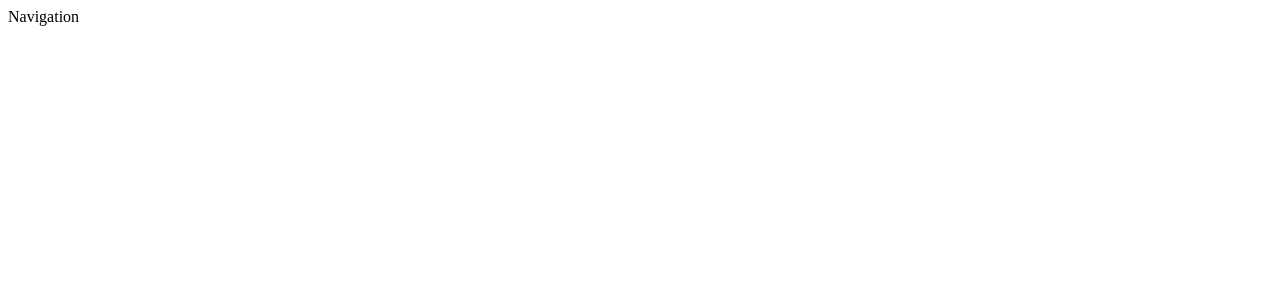
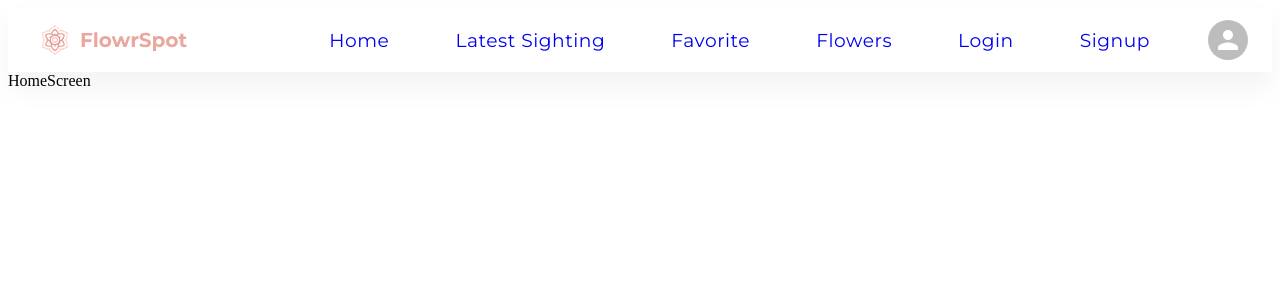
Before and after one commit to dud-hx/flowr_spot, a React (Create React App) app: page / in a window 1280 px wide. Shown: the top 300 px of the page. Built offline with nearby package versions, Linux system fonts and the light colour scheme.

Commit message:
added navigation

```diff
--- a/src/App.tsx
+++ b/src/App.tsx
@@ -1,12 +1,29 @@
-import React from 'react';
-import  "./assets/style/index.scss"
-import Navigation from './components/Navigation';
-function App() {
+import React from "react";
+import { Routes, BrowserRouter, Route } from "react-router-dom";
+import "./assets/style/index.scss";
+import Login from "./components/authenticationComponents/Login";
+import Signup from "./components/authenticationComponents/Signup";
+import FavoriteFlowers from "./components/flowerComponents/FavoriteFlowers";
+import FlowerList from "./components/flowerComponents/FlowerList";
+import HomeScreen from "./components/HomeScreen";
+import Navigation from "./components/Navigation";
+import SightingList from "./components/sightingsComponents/SightingList";
+
+const App: React.FC<{}> = () => {
   return (
-    <div className="app" >
-      <Navigation/>
+    <div className="app">
+      <Navigation />
+         <Routes>
+          <Route path='/' element={<HomeScreen />} />
+          <Route path="favorites" element={<FavoriteFlowers />}/>
+          <Route path="flowers" element={<FlowerList />}/>
+          <Route path="login" element={<Login />} />
+          <Route path="signup" element={<Signup />} />
+          <Route path="sighting" element={<SightingList />} />
+        </Routes>
+
     </div>
   );
-}
+};
 
 export default App;
--- /dev/null
+++ b/src/RouterConst.js
@@ -0,0 +1,19 @@
+export const routeItems = [{
+    path: '/',
+    text: 'Home'
+}, {
+    path: '/sighting',
+    text: 'Latest sighting'
+}, {
+    path: '/favorites',
+    text: 'Favorite'
+}, {
+    path: '/flowers',
+    text: 'Flowers'
+},{
+    path: '/login',
+    text: 'Login'
+}, {
+    path: '/signup',
+    text: 'Signup'
+}];
--- a/src/assets/style/components.scss
+++ b/src/assets/style/components.scss
@@ -1 +1,9 @@
 /*contains style for each component */
+//navigation
+.appbar{
+    height: 80px;
+    .bgColor{
+        background-color: $black;
+    }
+
+}
--- a/src/assets/style/generic.scss
+++ b/src/assets/style/generic.scss
@@ -1 +1,20 @@
 /*contains styles such as CSS reset roles, global box-sizing rules, and CSS normalising ruless*/
+
+.MuiAppBar-root {
+  &.appbar--style {
+    background-color: $white;
+    box-shadow: 0px 15px 30px rgba(0, 0, 0, 0.05);
+    .menu{
+      .MuiButton-root {
+        color: $lightdark;
+        @include contentText();
+        text-transform: capitalize;
+        margin-right: $spacing-m;
+        a{
+          text-decoration: none;
+        }
+      }
+
+    }
+  }
+}
--- a/src/components/HomeScreen.tsx
+++ b/src/components/HomeScreen.tsx
@@ -1,6 +1,6 @@
 import React from 'react'
 
-const HomeScreen = () => {
+const HomeScreen: React.FC<{}> = () => {
   return (
     <div>HomeScreen</div>
   )
--- a/src/components/Navigation.tsx
+++ b/src/components/Navigation.tsx
@@ -1,9 +1,116 @@
-import React from 'react'
+import React, { useState } from "react";
+import { Menu as MenuIcon } from "@mui/icons-material";
+import {
+  AppBar,
+  Avatar,
+  Box,
+  Button,
+  Container,
+  IconButton,
+  Menu,
+  MenuItem,
+  Toolbar,
+  Typography,
+} from "@mui/material";
+import logo from "../assets/media/logo.svg";
+import { Link } from "react-router-dom";
+import { routeItems } from "../RouterConst";
 
 const Navigation = () => {
+  const [anchorElNav, setAnchorElNav] = useState<null | HTMLElement>(null);
+  const [anchorElUser, setAnchorElUser] = useState<null | HTMLElement>(null);
+
+  const handleOpenNavMenu = (event: React.MouseEvent<HTMLElement>) => {
+    setAnchorElNav(event.currentTarget);
+  };
+  const handleOpenUserMenu = (event: React.MouseEvent<HTMLElement>) => {
+    setAnchorElUser(event.currentTarget);
+  };
+
+  const handleCloseNavMenu = () => {
+    setAnchorElNav(null);
+  };
+
+  const handleCloseUserMenu = () => {
+    setAnchorElUser(null);
+  };
+
   return (
-    <div>Navigation</div>
-  )
-}
+    <AppBar position="static" className="appbar--style">
+      <Container maxWidth="xl">
+        <Toolbar disableGutters>
+          <IconButton sx={{ display: { xs: "flex", md: "flex" }, mr: 1 }}>
+            <img src={logo} />
+          </IconButton>
 
-export default Navigation
+          <Box
+            sx={{
+              flexGrow: 0,
+              display: { xs: "flex", md: "none" },
+              width: "100%",
+            }}
+            justifyContent="end"
+          >
+            <IconButton
+              size="large"
+              aria-label="account of current user"
+              aria-controls="menu-appbar"
+              aria-haspopup="true"
+              onClick={handleOpenNavMenu}
+              className="bgColor"
+            >
+              <MenuIcon />
+            </IconButton>
+            <Menu
+              id="menu-appbar"
+              anchorEl={anchorElNav}
+              anchorOrigin={{
+                vertical: "bottom",
+                horizontal: "left",
+              }}
+              keepMounted
+              transformOrigin={{
+                vertical: "top",
+                horizontal: "left",
+              }}
+              open={Boolean(anchorElNav)}
+              onClose={handleCloseNavMenu}
+              sx={{
+                display: { xs: "block", md: "none" },
+              }}
+              className="bgColor"
+            >
+              <MenuItem onClick={handleCloseNavMenu}>
+                <Typography textAlign="center"> Favorites</Typography>
+              </MenuItem>
+            </Menu>
+          </Box>
+
+          <Box
+            justifyContent="end"
+            className="menu"
+            sx={{ flexGrow: 1, display: { xs: "none", md: "flex" } }}
+          >
+            {routeItems.map((item: any) => (
+              <Button
+              key={item.path}
+                onClick={handleCloseNavMenu}
+                sx={{ my: 2, color: "white", display: "block" }}
+              >
+                <Link to={item.path}>{item.text}</Link>
+              </Button>
+            ))}
+
+          </Box>
+          <Box sx={{ flexGrow: 0, display: { xs: "none", md: "flex" } }}>
+            <IconButton onClick={handleOpenUserMenu} sx={{ p: 0 }}>
+              <Avatar alt="Remy Sharp" src="" />
+            </IconButton>
+          </Box>
+        </Toolbar>
+      </Container>
+    </AppBar>
+  );
+};
+
+export default Navigation;
--- a/src/components/authenticationComponents/Login.tsx
+++ b/src/components/authenticationComponents/Login.tsx
@@ -1,6 +1,6 @@
 import React from 'react'
 
-const Login = () => {
+const Login: React.FC<{}> = () => {
   return (
     <div>Login</div>
   )
--- a/src/components/authenticationComponents/Signup.tsx
+++ b/src/components/authenticationComponents/Signup.tsx
@@ -1,6 +1,6 @@
 import React from 'react'
 
-const Signup = () => {
+const Signup: React.FC<{}> = () => {
   return (
     <div>Signup</div>
   )
--- a/src/components/flowerComponents/FavoriteFlowers.tsx
+++ b/src/components/flowerComponents/FavoriteFlowers.tsx
@@ -1,6 +1,6 @@
 import React from 'react'
 
-const FavoriteFlowers = () => {
+const FavoriteFlowers : React.FC<{}> = () => {
   return (
     <div>FavoriteFlowers</div>
   )
--- a/src/components/flowerComponents/FlowerDetails.tsx
+++ b/src/components/flowerComponents/FlowerDetails.tsx
@@ -1,6 +1,6 @@
 import React from 'react'
 
-const FlowerDetails = () => {
+const FlowerDetails: React.FC<{}> = () => {
   return (
     <div>FlowerDetails</div>
   )
--- a/src/index.tsx
+++ b/src/index.tsx
@@ -1,14 +1,18 @@
-import React from 'react';
-import ReactDOM from 'react-dom/client';
-import App from './App';
-import reportWebVitals from './reportWebVitals';
+import { ThemeProvider } from "@mui/system";
+import React from "react";
+import ReactDOM from "react-dom/client";
+import App from "./App";
+import reportWebVitals from "./reportWebVitals";
+import { BrowserRouter as Router } from "react-router-dom";
 
 const root = ReactDOM.createRoot(
-  document.getElementById('root') as HTMLElement
+  document.getElementById("root") as HTMLElement
 );
 root.render(
   <React.StrictMode>
-    <App />
+    <Router>
+      <App />
+    </Router>
   </React.StrictMode>
 );
 
```
Also changed, not shown: package.json (+5 -2 lines), 1 other file (tests, documents, lock files or other folders).
